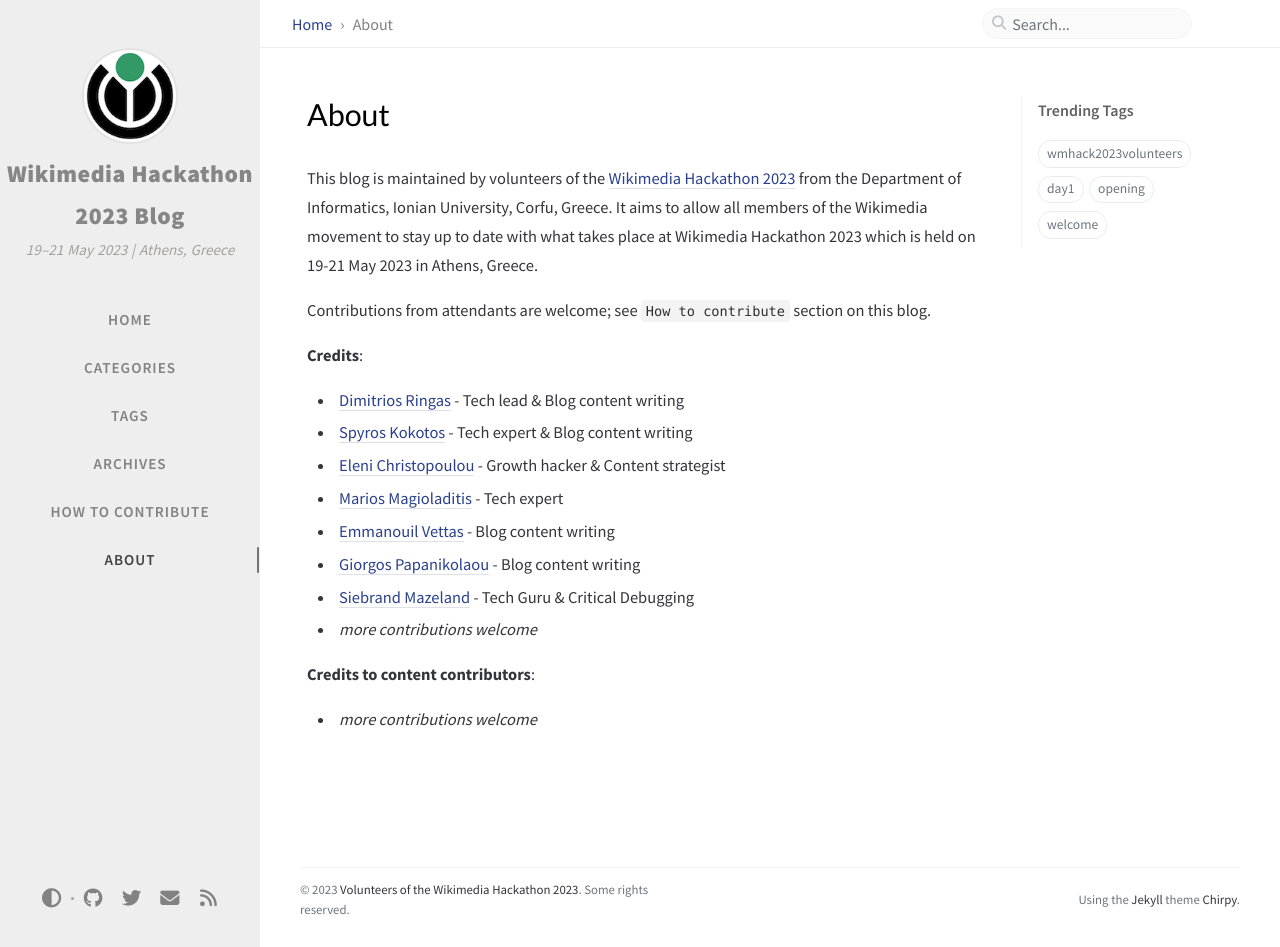
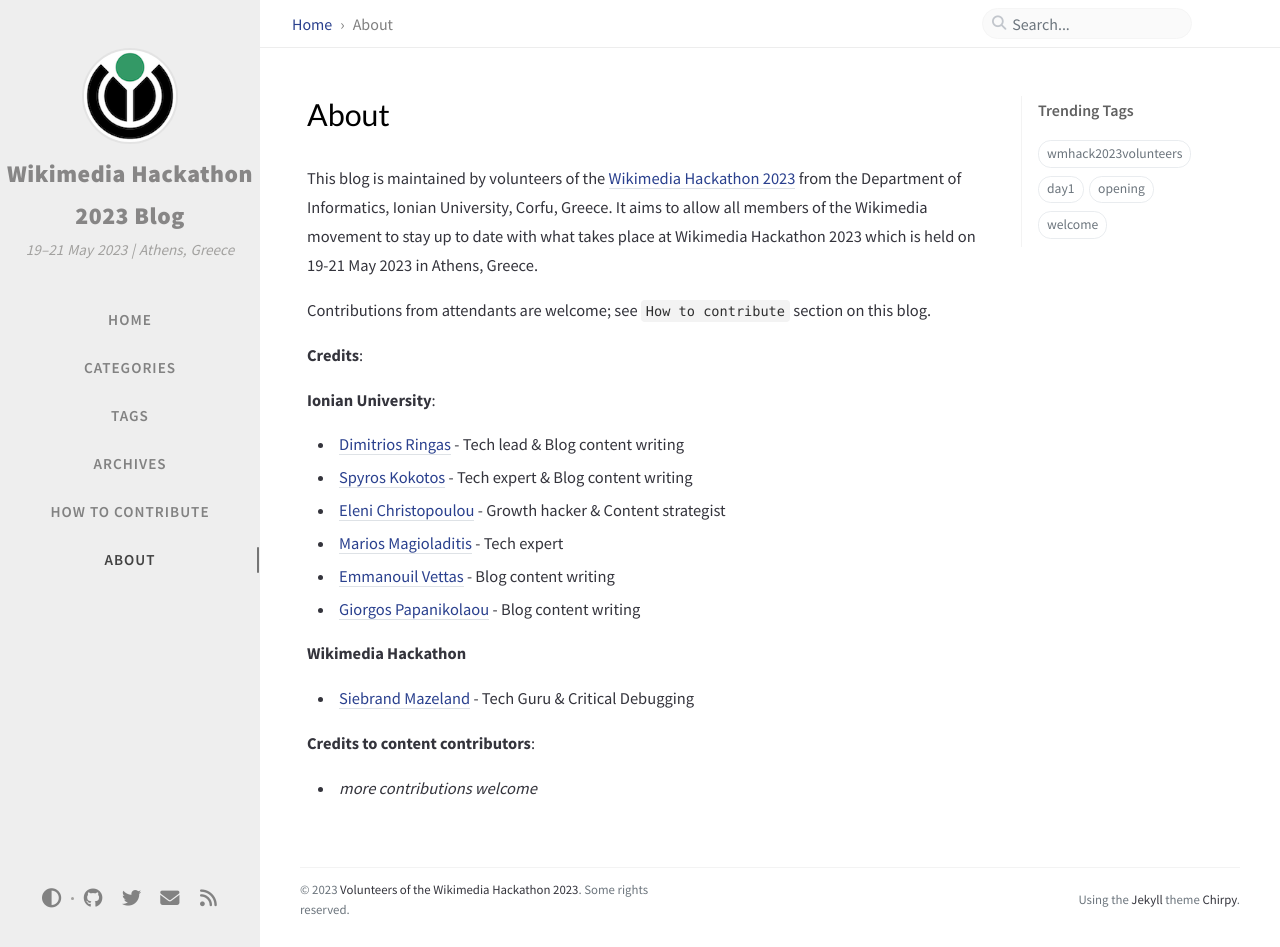
Before and after one commit to wmhack2023/wmhack2023.github.io, a Jekyll site: the page built from _tabs/about.md, in a window 1280 px wide and 947 px high. Built offline with Jekyll 4.4.1, drawn with Linux system fonts in a browser that asks for light colours; comment, search, counter and statistics services are not loaded.

Commit message:
added a separator

```diff
--- a/_tabs/about.md
+++ b/_tabs/about.md
@@ -11,14 +11,18 @@
 
 **Credits**:
 
+  **Ionian University**:
+
 + [Dimitrios Ringas](https://github.com/riggas-ionio/){:target="_blank"} - Tech lead & Blog content writing
 + [Spyros Kokotos](https://github.com/Greekforce1821){:target="_blank"} - Tech expert & Blog content writing
 + [Eleni Christopoulou](https://github.com/hristope-ionio/){:target="_blank"} - Growth hacker & Content strategist
 + [Marios Magioladitis](https://github.com/p20magi){:target="_blank"} - Tech expert
 + [Emmanouil Vettas](https://github.com/Mnlsvt){:target="_blank"} - Blog content writing
 + [Giorgos Papanikolaou](https://github.com/p19papa4){:target="_blank"} - Blog content writing
+
+**Wikimedia Hackathon**
+
 + [Siebrand Mazeland](https://github.com/siebrand){:target="_blank"} - Tech Guru & Critical Debugging
-+ _more contributions welcome_
 
 
 **Credits to content contributors**:
```
